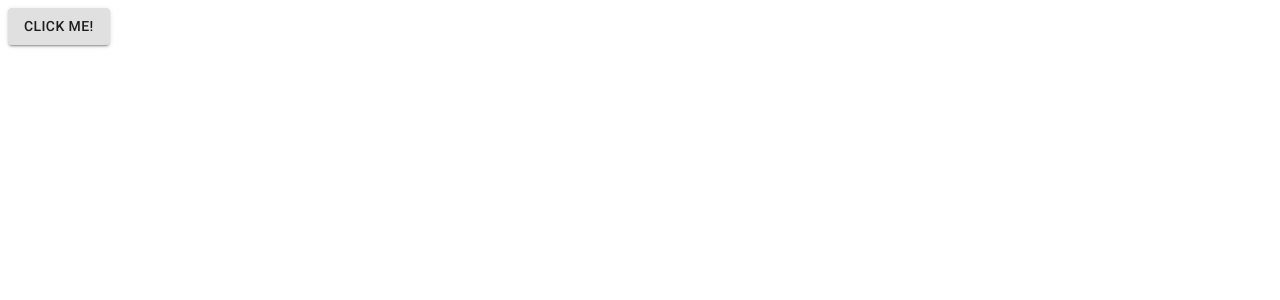
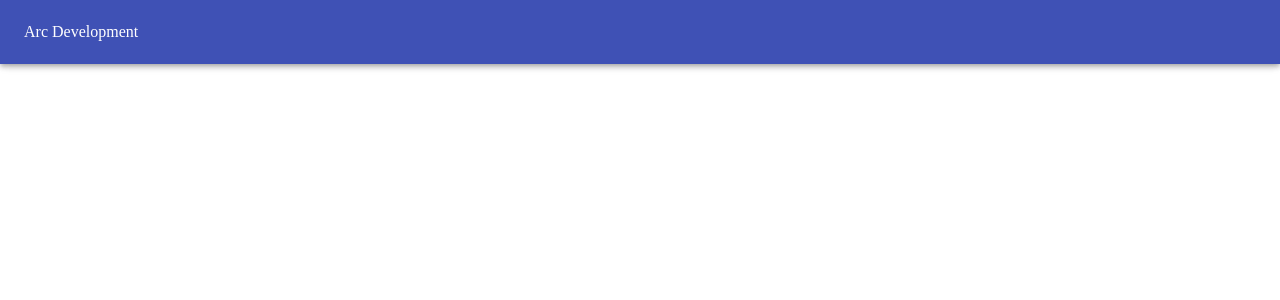
Before and after one commit to erasabi/material-ui-app, a React (Create React App) app: page / in a window 1280 px wide. Shown: the top 300 px of the page. Built offline with nearby package versions, Linux system fonts and the light colour scheme.

Commit message:
2.13 adding header/AppBar component

```diff
--- a/src/App.js
+++ b/src/App.js
@@ -1,14 +1,10 @@
 import React from 'react';
-import Button from '@material-ui/core/Button';
+import Header from './components/ui/Header';
 
 function App() {
   return (
     <div className="App">
-      <header className="App-header">
-        <Button variant="contained">
-          Click me!
-        </Button>
-      </header>
+      <Header />
     </div>
   );
 }
--- /dev/null
+++ b/src/components/ui/Header.js
@@ -0,0 +1,15 @@
+import React from 'react';
+import AppBar from '@material-ui/core/AppBar';
+import Toolbar from '@material-ui/core/Toolbar';
+
+function Header(props) {
+    return (
+        <AppBar position="fixed">
+            <Toolbar>
+                Arc Development
+            </Toolbar>
+        </AppBar>
+    );
+}
+
+export default Header;
```
